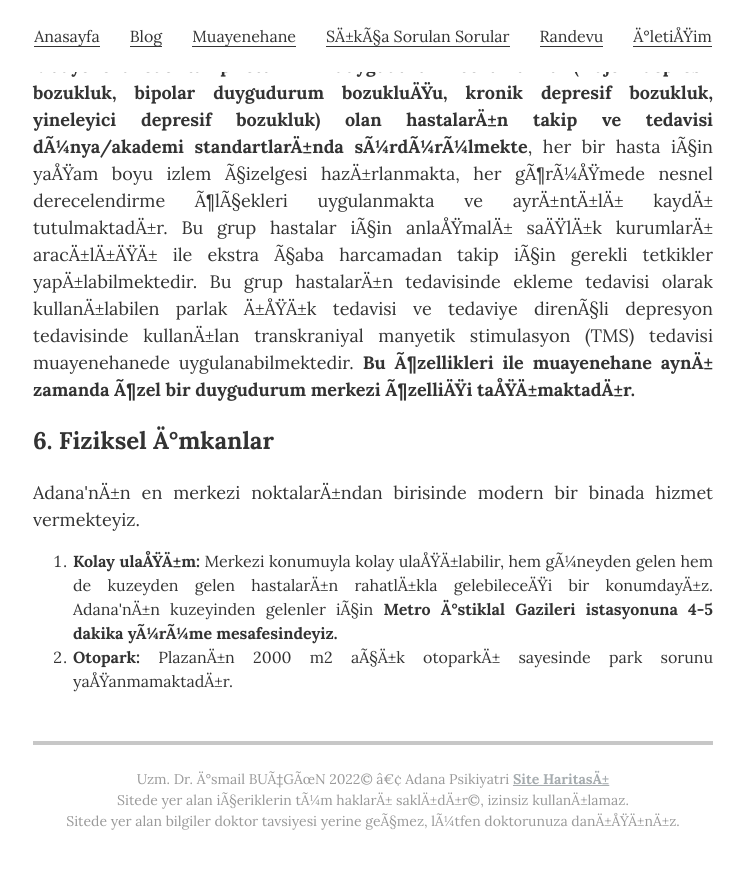
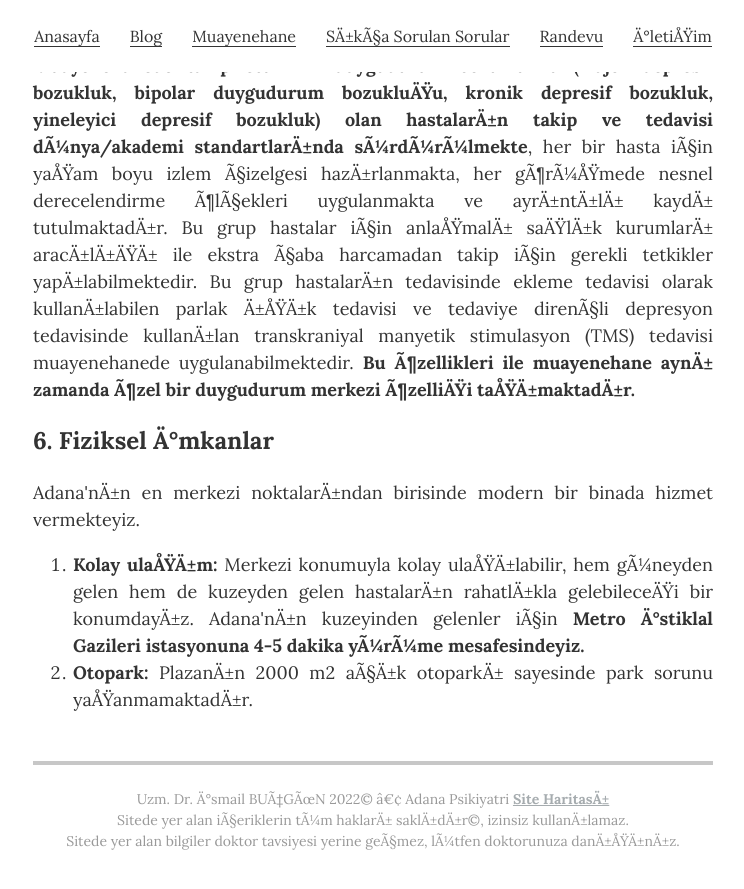
Before and after one commit to ibucgun/ibucgun.github.io, a Jekyll site: the page built from muayenehane.html, in a window 1280 px wide and 900 px high, scrolled down 2765 px. Shown: the top 889 px of the window, without its empty margins (267-1011 px from the left). Built offline with Jekyll 4.4.1, drawn with Linux system fonts in a browser that asks for light colours.

Commit message:
Update muayenehane.html

```diff
--- a/muayenehane.html
+++ b/muayenehane.html
@@ -39,7 +39,7 @@
 		<h2>6. Fiziksel İmkanlar</h2>
 		<p class="resume-item-copy" style="text-align: justify;font-size: 1.125rem;">
 		Adana'nın en merkezi noktalarından birisinde modern bir binada hizmet vermekteyiz.
-		<ol style="text-align: justify;">
+		<ol style="text-align: justify;font-size: 1.125rem;">
 		<li><b>Kolay ulaşım:</b> Merkezi konumuyla kolay ulaşılabilir, hem güneyden gelen hem de kuzeyden gelen hastaların rahatlıkla gelebileceği bir konumdayız. Adana'nın kuzeyinden gelenler için <b>Metro İstiklal Gazileri istasyonuna 4-5 dakika yürüme mesafesindeyiz.</b></li>
 		<li><b>Otopark:</b> Plazanın 2000 m2 açık otoparkı sayesinde park sorunu yaşanmamaktadır.</li>
 		</ol>
```
